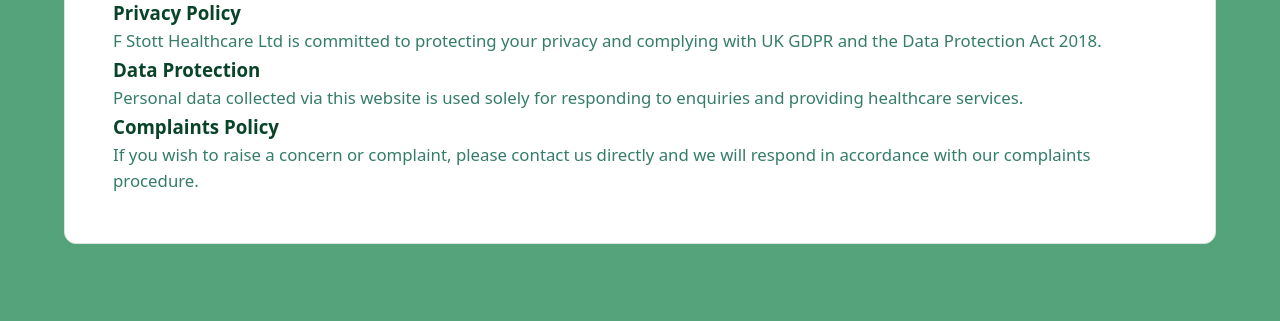
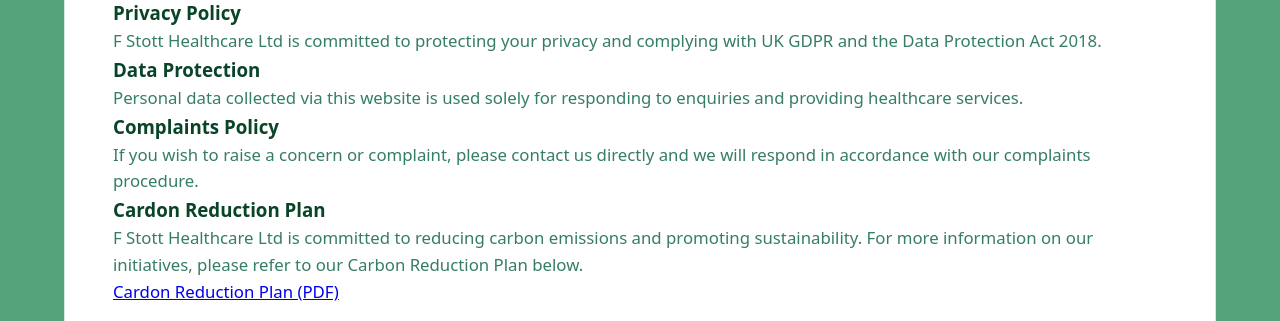
Before and after one commit to orlastott/fstotthealthcare, a plain HTML site: page policies/index.html in a window 1280 px wide. Shown: the part 478-799 px from the top of the page. Drawn offline with Linux system fonts and the light colour scheme.

Commit message:
policy attachments

```diff
--- a/policies/index.html
+++ b/policies/index.html
@@ -57,6 +57,16 @@
     and we will respond in accordance with our complaints procedure.
   </p>
 
+  <h3>Cardon Reduction Plan</h3>
+  <p>
+    F Stott Healthcare Ltd is committed to reducing carbon emissions and promoting sustainability.
+    For more information on our initiatives, please refer to our Carbon Reduction Plan below.
+  </p>
+  <p>
+    <a href="files/F_Stott_Healthcare_Evergreen_CRP.pdf" download>
+      Cardon Reduction Plan (PDF)
+    </a>
+  </p>
 </section>
 </div>
 </main>
```
Also changed, not shown: 1 other file.
